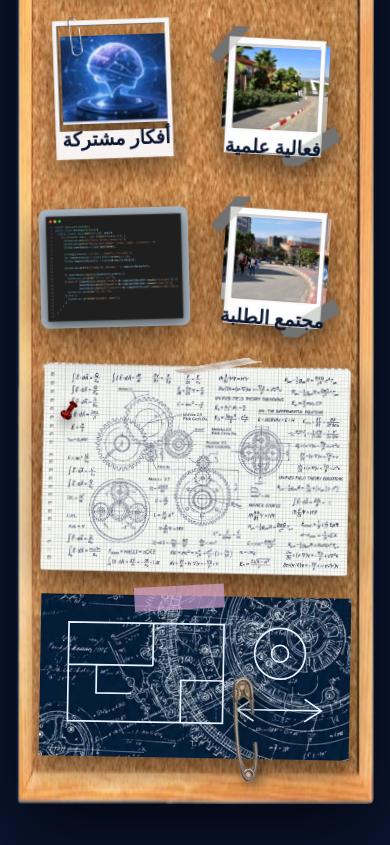
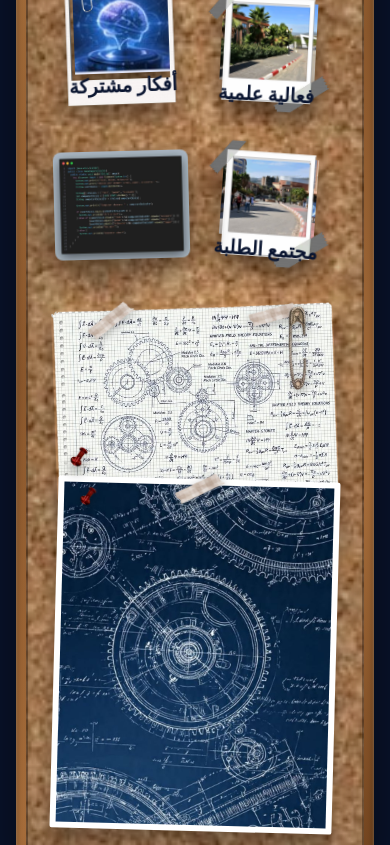
Before and after one commit to nexaamdz-art/Project, a website: page index.html in a window 390 px wide. Shown: the part 4120-4965 px from the top of the page. Drawn offline with Linux system fonts and the light colour scheme; a web font is replaced by a local one.

Commit message:
style: update cork board section styling
Adjust the cork board layout and element properties to improve responsiveness and visual alignment.

```diff
--- a/index.html
+++ b/index.html
@@ -132,11 +132,16 @@ section{position:relative;padding:120px max(6vw,22px) 90px;min-height:80vh}.pgn{
 .evw{display:grid;gap:28px;max-width:920px;margin:auto}.tile{display:grid;grid-template-columns:150px 1fr;gap:18px;align-items:stretch;transform:rotate(var(--r))}.dt{background:linear-gradient(#f7f7f7,#dcdcdc);color:var(--n);border-radius:14px;text-align:center;overflow:hidden;box-shadow:0 14px 30px #000a;display:flex;flex-direction:column;justify-content:center}.dt small{background:#c4152e;color:#fff;font:800 .9rem monospace;letter-spacing:.2em;padding:4px}.dt b{font:700 3.4rem/1.1 var(--ser)}.dt em{font:600 1rem var(--hand);font-style:normal;padding-bottom:10px;color:var(--v)}
 .gl{display:flex;gap:20px;align-items:center;padding:22px 26px;border-radius:18px;background:rgba(255,255,255,.1);backdrop-filter:blur(16px);box-shadow:inset 0 0 0 1px rgba(255,255,255,.28),0 14px 30px #0007}.gl img{width:148px;height:118px;object-fit:cover;border-radius:12px;flex-shrink:0}.gl h3{font:700 1.45rem/1.3 var(--ser);margin:3px 0}.gl p{opacity:.9;font-size:.98rem}.gl small{color:var(--k);font:600 1.35rem var(--hand)}.ty{font:800 .75rem monospace;letter-spacing:.14em;color:var(--s)}.big{font-size:1.9rem}
 /* 05 cork */
-.cork{position:relative;max-width:1120px;margin:auto;padding:56px 52px;border-radius:6px;border:0;background:#b98a58 var(--tex);box-shadow:0 30px 70px #000a;display:grid;grid-template-columns:repeat(4,minmax(0,1fr));grid-auto-flow:dense;align-items:center;gap:34px 24px;overflow:hidden}
-.wallx{display:contents}.cork .pol{position:relative;background:#fff;padding:9px 9px 34px;box-shadow:0 14px 26px #0007;transform:rotate(var(--r,0));transition:.4s var(--e);color:var(--n);max-width:290px;margin:auto;width:100%}.cork .pol:hover{transform:rotate(0) scale(1.07);z-index:9}.cork .pol img{aspect-ratio:4/3;object-fit:cover;width:100%}.cork .pol figcaption{position:absolute;bottom:5px;inset-inline:0;text-align:center;font:600 1.2rem var(--hand)}.g0{--r:-4deg}.g1{--r:3deg;margin-top:22px!important}.g2{--r:-2deg}.g3{--r:4deg}.g4{--r:-3deg;margin-top:18px!important}.g5{--r:2deg}
+.cork{position:relative;max-width:1120px;margin:auto;padding:16px;border-radius:10px;border:0;background:linear-gradient(135deg,#b57c45,#8a572c 48%,#a56c3a 76%,#6e411d);box-shadow:0 30px 70px #000a,inset 0 2px 3px rgba(255,235,205,.35),inset 0 -3px 6px rgba(0,0,0,.45)}
+.cork-in{position:relative;overflow:hidden;border-radius:4px;padding:36px 32px;display:grid;grid-template-columns:repeat(4,minmax(0,1fr));grid-auto-flow:dense;align-items:center;gap:30px 22px}
+.cork-in:before{content:"";position:absolute;inset:-4%;background:#a87f52 url(assets/kit/cork.jpg) center/cover no-repeat;filter:saturate(.8) brightness(.95);z-index:0;pointer-events:none}
+.cork-in:after{content:"";position:absolute;inset:0;box-shadow:inset 0 0 90px rgba(0,0,0,.35),inset 0 0 0 2px rgba(45,24,8,.4);z-index:1;pointer-events:none}
+.cork-in>*{z-index:2}
+.wallx{display:contents}.cork .pol{position:relative;z-index:2;background:#fff;padding:9px 9px 34px;box-shadow:0 14px 26px #0007;transform:rotate(var(--r,0));transition:.4s var(--e);color:var(--n);max-width:290px;margin:auto;width:100%}.cork .pol:hover{transform:rotate(0) scale(1.07);z-index:9}.cork .pol img{aspect-ratio:4/3;object-fit:cover;width:100%}.cork .pol figcaption{position:absolute;bottom:5px;inset-inline:0;text-align:center;font:600 1.2rem var(--hand)}.g0{--r:-4deg}.g1{--r:3deg;margin-top:22px!important}.g2{--r:-2deg}.g3{--r:4deg}.g4{--r:-3deg;margin-top:18px!important}.g5{--r:2deg}
 .clp{position:absolute;top:-16px;left:50%;width:34px;height:30px;margin-left:-17px;background:#222;border-radius:3px 3px 8px 8px;z-index:2;box-shadow:0 4px 6px #0007}.clp:after{content:"";position:absolute;top:-14px;left:7px;width:20px;height:18px;border:3px solid #999;border-bottom:0;border-radius:10px 10px 0 0}
-.bp{grid-column:span 2;background:#1c4fa0;background-image:linear-gradient(#fff2 1px,transparent 1px),linear-gradient(90deg,#fff2 1px,transparent 1px);background-size:20px 20px;padding:14px;box-shadow:0 14px 26px #0007;transform:rotate(-1deg);position:relative}.bp svg{width:100%;fill:none;stroke:#e8f3ff;stroke-width:1.2}.bp:before{content:"";position:absolute;top:-10px;left:30%;width:90px;height:24px;background:#d9a8d9aa;transform:rotate(-4deg)}
-.code{background:#fbfaf4;color:#1d3a66;padding:18px;font:600 .8rem/1.5 monospace;direction:ltr;box-shadow:0 14px 26px #0007;transform:rotate(1.5deg);position:relative}.code:before{content:"";position:absolute;top:-10px;left:40%;width:70px;height:22px;background:#58bdeb99;transform:rotate(3deg)}
+.cork-pair{grid-column:1/-1;display:flex;align-items:center;justify-content:center;width:100%;padding-block:14px 8px}
+.bp{position:relative;flex:1 1 0;width:100%;max-width:520px;aspect-ratio:500/338;background:#fff;padding:6px;border-radius:2px;clip-path:none;box-shadow:0 16px 22px rgba(0,0,0,.4);transform:rotate(1.5deg);margin-inline-start:-24px;z-index:3}.bp>img:not(.bp-pin){width:100%;height:100%;object-fit:cover;display:block;image-rendering:auto}.bp:before{content:"";position:absolute;top:-18px;left:50%;width:90px;height:52px;margin-left:-45px;background:url(assets/kit/tape.png) center/contain no-repeat;transform:rotate(-4deg);filter:drop-shadow(0 3px 5px rgba(0,0,0,.28));z-index:4;pointer-events:none}.bp .bp-pin{position:absolute;top:-8px;inset-inline-end:14px;width:32px;height:auto;z-index:5;filter:drop-shadow(0 4px 5px rgba(0,0,0,.35));pointer-events:none}
+.code{position:relative;z-index:2;background:#fbfaf4;color:#1d3a66;padding:18px;font:600 .8rem/1.5 monospace;direction:ltr;box-shadow:0 14px 26px #0007;transform:rotate(1.5deg)}.code:before{content:"";position:absolute;top:-10px;left:40%;width:70px;height:22px;background:#58bdeb99;transform:rotate(3deg)}
 .cork .ttlc{grid-column:1/-1;text-align:center;font:700 1.8rem var(--ser);color:#fff;text-shadow:0 2px 6px #0008}
 /* 06 join */
 .jn{display:grid;grid-template-columns:minmax(0,.8fr) minmax(0,1.2fr);gap:50px;align-items:center}.stack{position:relative;width:min(100%,640px);margin-inline:auto}.stack:before,.stack:after{content:"";position:absolute;inset:clamp(32px,8vw,50px) clamp(22px,5.6%,36px) clamp(30px,7.5vw,48px);background:#1c3f78 url(assets/kit/blueprint.jpg) center/cover;border-radius:6px;box-shadow:0 14px 30px #0008}.stack:before{transform:rotate(-2deg) translate(-10px,14px)}.stack:after{transform:rotate(1.5deg) translate(12px,16px)}
@@ -148,26 +153,27 @@ footer{background:#060d20;color:#c1cce0;padding:44px 6vw;text-align:center;displ
 .ann{position:fixed;top:0;left:0;right:0;z-index:60;display:flex;justify-content:center;align-items:center;gap:12px;padding:8px 44px;background:linear-gradient(90deg,var(--v),#4b6bd8,var(--s));font-weight:800;font-size:.85rem}.ann button{position:absolute;inset-inline-end:12px;background:none;border:0;color:#fff;font-size:1.3rem;cursor:pointer}body.ha .top{top:50px}
 #flip{position:fixed;inset:0;z-index:200;perspective:2200px;pointer-events:none;visibility:hidden;--a:1}[dir=rtl] #flip{--a:-1}#flip.in,#flip.out{visibility:visible;pointer-events:auto}#flip .fp{position:absolute;inset:0;background:var(--p) var(--tex);transform-origin:left center;display:grid;place-items:center;text-align:center;color:var(--n)}[dir=rtl] #flip .fp{transform-origin:right center}#flip b{display:block;font:700 clamp(2.4rem,9vw,5rem) var(--ser)}#flip small{font:600 1.8rem var(--hand);color:var(--v)}#flip.in .fp{animation:pi .7s var(--e) forwards}#flip.out .fp{animation:po .85s var(--e) forwards}@keyframes pi{from{transform:rotateY(calc(var(--a)*-100deg))}to{transform:none}}@keyframes po{to{transform:rotateY(calc(var(--a)*-100deg))}}
 .skip{position:fixed;top:-60px;left:12px;z-index:300;background:#fff;color:var(--n);padding:10px 16px;border-radius:10px;font-weight:800}.skip:focus{top:12px}:focus-visible{outline:3px solid var(--s);outline-offset:3px}
-@media(max-width:980px){.mb{display:grid;place-items:center;width:40px;height:40px;border-radius:50%;border:0;background:#fff;color:var(--n);margin-inline-start:auto;font-size:1.2rem}.links{position:absolute;top:64px;inset-inline:0;flex-direction:column;padding:12px;border-radius:26px;background:rgba(10,21,48,.97);opacity:0;pointer-events:none;transform:translateY(-12px);transition:.35s}.links.open{opacity:1;pointer-events:auto;transform:none}.tools .clay{display:none}.jn{grid-template-columns:1fr}.cork{grid-template-columns:repeat(2,minmax(0,1fr))}.bp{grid-column:span 2}}
+@media(max-width:980px){.mb{display:grid;place-items:center;width:40px;height:40px;border-radius:50%;border:0;background:#fff;color:var(--n);margin-inline-start:auto;font-size:1.2rem}.links{position:absolute;top:64px;inset-inline:0;flex-direction:column;padding:12px;border-radius:26px;background:rgba(10,21,48,.97);opacity:0;pointer-events:none;transform:translateY(-12px);transition:.35s}.links.open{opacity:1;pointer-events:auto;transform:none}.tools .clay{display:none}.jn{grid-template-columns:1fr}.cork-in{grid-template-columns:repeat(2,minmax(0,1fr))}}
 @media(max-width:600px){.tp{width:82%;top:-8.5%;inset-inline-start:-5%}.campus{inset:13% 1% 10% 1%}.tpx{font-size:.76rem}.tpx small{font-size:.64rem}.bt{width:88%;bottom:4%}.btx{font-size:.72rem}.btx span:last-child{font-size:.86rem}.ph{width:30%}.cover{max-width:100%}.hero{padding-inline:14px;padding-top:78px}section{padding:100px 16px 70px}.cover{aspect-ratio:.8}.tile{grid-template-columns:1fr}.dt{flex-direction:row;align-items:center;justify-content:space-around}.dt small{padding:10px}.gl{flex-direction:column;align-items:flex-start;padding:20px}.gl img{width:100%;height:150px}.jrow{flex-direction:column;align-items:flex-start}}
 @media(prefers-reduced-motion:reduce){*{animation-duration:.001s!important;animation-delay:0s!important;transition-duration:.001s!important}.gr,.brain-aura{animation:none!important}.chalk .dr .npath,.eq-txt,.eq-ul{stroke-dashoffset:0!important;fill-opacity:.96!important}.ndot{display:none!important}.sn,.fo{opacity:1!important;transform:rotate(var(--r,var(--fr,0deg)))!important}}
 
 /* v4 real-asset layer */
 .cmp{display:none}.compass{position:absolute;width:min(17%,140px);inset-inline-end:1%;top:40%;z-index:6;filter:drop-shadow(0 12px 16px #000a);animation:spn 12s ease-in-out infinite alternate}
 .washi{position:absolute;width:120px;z-index:7;filter:drop-shadow(0 3px 4px #0006);pointer-events:none}.washi{width:84px}.w1{top:-3%;inset-inline-end:3%;rotate:-35deg}.w2{top:46%;inset-inline-end:-2%;rotate:60deg}[dir=rtl] .w1{rotate:35deg}[dir=rtl] .w2{rotate:-60deg}
-[dir=rtl] .tile{transform:rotate(calc(var(--r) * -1))}[dir=rtl] .cork .pol{transform:rotate(calc(var(--r,0) * -1))}[dir=rtl] .cork .pol:hover{transform:rotate(0) scale(1.07)}[dir=rtl] .bp{transform:rotate(1deg)}[dir=rtl] .code{transform:rotate(-1.5deg)}[dir=rtl] .cork .gp{transform:rotate(1.2deg)}
+[dir=rtl] .tile{transform:rotate(calc(var(--r) * -1))}[dir=rtl] .cork .pol{transform:rotate(calc(var(--r,0) * -1))}[dir=rtl] .cork .pol:hover{transform:rotate(0) scale(1.07)}[dir=rtl] .code{transform:rotate(-1.5deg)}
 .spin{position:absolute;width:78px;z-index:7;filter:drop-shadow(0 6px 8px #0008);pointer-events:none}.sp1{top:34%;inset-inline-start:11%;rotate:30deg}
 .ph{background:none;padding:0;box-shadow:none}.ph:before{content:"";position:absolute;inset:0;background:url(assets/kit/pol-tape.png) center/100% 100% no-repeat;z-index:2;filter:drop-shadow(0 12px 16px #000a)}.ph>div{position:absolute;inset:17% 17% 28% 17%;width:auto;height:auto;z-index:1}.ph .tape{display:none}.ph2:before{background-image:url(assets/kit/pol-clip.png)}.ph2>div{inset:17% 14% 26% 14%}
 .campus{box-shadow:none}.hero:before{content:"";position:absolute;inset:0;background:url(assets/kit/blueprint.jpg) center/cover;opacity:.18;mix-blend-mode:screen;pointer-events:none}
 .gl{position:relative;background:url(assets/kit/glass.png) 50.3% 50.4%/138% 169% no-repeat;backdrop-filter:none;box-shadow:none;padding:22px 26px;border-radius:18px;overflow:hidden;filter:drop-shadow(0 16px 24px #000a)}
-.cork{background:#b98a58 url(assets/aistudio/6028738745cedb0b366b2e773725f33b_ec1ba71e.jpg) center/100% 100% no-repeat;border:0}.cork .pol{background:none;padding:0;box-shadow:none;filter:drop-shadow(0 12px 14px #0008)}.cork .pol:before{content:"";position:absolute;inset:-4% -5% -4% -5%;background:url(assets/kit/pol-tape.png) center/100% 100% no-repeat;z-index:2;pointer-events:none}.cork .pol:nth-child(even):before{background-image:url(assets/kit/pol-clip.png)}.cork .pol img{position:relative;aspect-ratio:1/1;padding:15% 15% 26%;object-fit:cover;box-sizing:border-box}.cork .pol .clp{display:none}.cork .pol figcaption{z-index:3;bottom:8%}
-.cork .pin{position:absolute;width:34px;z-index:8;filter:drop-shadow(0 6px 6px #0007)}.cork .code{padding:0;background:none;box-shadow:none;filter:drop-shadow(0 14px 20px #0009)}.cork .code img{border-radius:8px}.cork .code:before{display:none}.cork .bp{background-image:url(assets/kit/blueprint.jpg);background-size:cover}.cork .spp{position:absolute;width:70px;z-index:8;rotate:-40deg;filter:drop-shadow(0 6px 6px #0008)}
+.cork .pol{background:none;padding:0;box-shadow:none;filter:drop-shadow(0 12px 14px #0008)}.cork .pol:before{content:"";position:absolute;inset:-4% -5% -4% -5%;background:url(assets/kit/pol-tape.png) center/100% 100% no-repeat;z-index:2;pointer-events:none}.cork .pol:nth-child(even):before{background-image:url(assets/kit/pol-clip.png)}.cork .pol img{position:relative;aspect-ratio:1/1;padding:15% 15% 26%;object-fit:cover;box-sizing:border-box}.cork .pol .clp{display:none}.cork .pol figcaption{z-index:3;bottom:8%}
+.cork .pin{position:absolute;width:34px;z-index:8;filter:drop-shadow(0 6px 6px #0007);pointer-events:none}.cork .code{padding:0;background:none;box-shadow:none;filter:drop-shadow(0 14px 20px #0009)}.cork .code img{border-radius:8px}.cork .code:before{display:none}.cork .gp .spp{position:absolute;top:10px;inset-inline-start:8px;width:56px;height:auto;z-index:5;transform:rotate(-35deg);filter:drop-shadow(0 3px 4px rgba(0,0,0,.32));pointer-events:none}
 /* join paper overrides merged into lines 142-146 */
 .seal img{width:100%;height:100%;object-fit:contain;filter:contrast(1.14) brightness(1.03)}
-.cork .gp{grid-column:span 2;transform:rotate(-1.2deg);position:relative;filter:drop-shadow(0 14px 20px #0009)}.cork .gp img{width:100%;border-radius:2px}.cork .gp:before{content:"";position:absolute;top:-12px;left:42%;width:90px;height:26px;background:url(assets/kit/tape.png) center/100% 100%;z-index:3;rotate:-4deg}
+.cork .gp{position:relative;flex:1 1 0;width:100%;max-width:520px;aspect-ratio:500/338;transform:rotate(-2deg);z-index:2}.cork .gp>img:not(.spp){width:100%;height:100%;object-fit:cover;border-radius:2px;image-rendering:auto;box-shadow:0 16px 22px rgba(0,0,0,.4)}.cork .gp:before,.cork .gp:after{content:"";position:absolute;top:-16px;width:90px;height:52px;background:url(assets/kit/tape.png) center/contain no-repeat;z-index:4;pointer-events:none;filter:drop-shadow(0 3px 5px rgba(0,0,0,.28))}.cork .gp:before{left:14px;transform:rotate(-14deg)}.cork .gp:after{right:14px;transform:rotate(10deg)}
 #activities{overflow:hidden}
-@media(max-width:980px){.cork{background:url(assets/aistudio/1000036226-removebg-preview_82c2331f.png) 40% 48.4%/102.5% 123% no-repeat;padding:64px 44px;grid-template-columns:repeat(2,minmax(0,1fr));gap:28px 18px}}
-@media(max-width:600px){.cork{padding:46px 24px;gap:22px 12px}.seal{width:9.5%;top:14%;inset-inline-start:62.8%;inset-inline-end:auto}}
+@media(max-width:980px){.cork{padding:14px}.cork-in{padding:30px 28px;grid-template-columns:repeat(2,minmax(0,1fr));gap:24px 16px}}
+@media(max-width:767px){.cork-pair{flex-direction:column}.cork .gp,.cork .bp{flex:none;width:100%}.cork .bp{margin-inline-start:0;margin-top:-18px}}
+@media(max-width:600px){.cork{padding:10px}.cork-in{padding:28px;gap:20px 12px}.seal{width:9.5%;top:14%;inset-inline-start:62.8%;inset-inline-end:auto}}
 </style></head><body>
 <a class="skip" href="#home" data-k="skip">تخطي إلى المحتوى</a><div id="bar"></div><div id="flip"><div class="fp"><div><small id="fn"></small><b id="ft"></b></div></div></div>
 <header class="top"><a class="brand" href="#home"><span class="lg"><img src="assets/aistudio/file_00000000fc3881f4b4f0c3d532ba170e_2dec6d87.png" alt="AstraMind Logo"></span><span>AstraMind</span></a>
@@ -217,9 +223,9 @@ footer{background:#060d20;color:#c1cce0;padding:44px 6vw;text-align:center;displ
 <div class="fmod" id="fmod" role="dialog" aria-modal="true" aria-labelledby="fmT" hidden><div class="fmod-sheet"><i class="cl" aria-hidden="true"></i><button class="fmod-x" id="fmX" type="button" aria-label="إغلاق">×</button><div class="fmod-meta"><span id="fmNo"></span><span aria-hidden="true">·</span><span id="fmTab"></span></div><h3 id="fmT"></h3><p id="fmP"></p><img id="fmImg" src="" alt=""></div></div></section>
 <section id="events"><i class="pgn">04</i><div class="hd rv"><p class="eb" data-k="e4">04 / تقويم الفعاليات</p><h2 data-k="cal">جدول فعالياتنا.</h2><p data-k="p4"></p></div><div class="evw" id="evs"></div></section>
 <section id="gallery"><i class="pgn">05</i><div class="hd rv"><p class="eb" data-k="e5">05 / الأرشيف البصري</p><h2 data-k="vis">المعرض البصري.</h2><p data-k="p5"></p></div>
-<div class="cork rv"><div class="wallx" id="wl"></div>
-<div class="gp"><img src="assets/kit/gearpage.png" alt=""></div><div class="bp"><svg viewBox="0 0 200 90"><path d="M10 10h110v70H10zM10 40h60M70 10v30M90 80V50h30M30 40v20h25"/><circle cx="160" cy="30" r="18"/><circle cx="160" cy="30" r="6"/><path d="M130 70h60M142 62l-12 8 12 8M178 62l12 8-12 8"/></svg></div>
-<div class="code"><img src="assets/kit/code.jpg" alt="code"></div><img class="pin" src="assets/kit/pin.png" alt="" style="top:30px;inset-inline-start:48%"><img class="pin" src="assets/kit/pin.png" alt="" style="bottom:30%;inset-inline-end:36px"><img class="spp" src="assets/kit/safetypin.png" alt="" style="bottom:32px;inset-inline-start:26%"></div></section>
+<div class="cork rv"><div class="cork-in"><div class="wallx" id="wl"></div><div class="code"><img src="assets/kit/code.jpg" alt="code"></div>
+<div class="cork-pair"><div class="gp"><img src="assets/kit/gearpage.png" alt=""><img class="spp" src="assets/kit/safetypin.png" alt=""></div><div class="bp"><img src="assets/kit/blueprint.jpg" alt=""><img class="bp-pin" src="assets/kit/pin.png" alt=""></div></div>
+<img class="pin" src="assets/kit/pin.png" alt="" style="top:30px;inset-inline-start:48%"><img class="pin" src="assets/kit/pin.png" alt="" style="bottom:30%;inset-inline-end:36px"></div></div></section>
 <section id="join"><i class="pgn">06</i><div class="jn"><div class="rv"><p class="eb" data-k="e6">06 / رسالة الانتساب</p><h2 data-k="h6">فكرتك القادمة تبدأ من هنا.</h2><p data-k="p6"></p></div>
 <div class="stack rv"><form class="letter" id="fm" name="membership" method="POST" data-netlify="true" netlify-honeypot="bot-field"><input type="hidden" name="form-name" value="membership"><input class="hid" name="bot-field">
 <div class="lh"><span class="lg"><img src="assets/aistudio/file_00000000fc3881f4b4f0c3d532ba170e_2dec6d87.png" alt="AstraMind Logo"></span></div><h3 data-k="pt">طلب الانتساب إلى النادي</h3>
```
